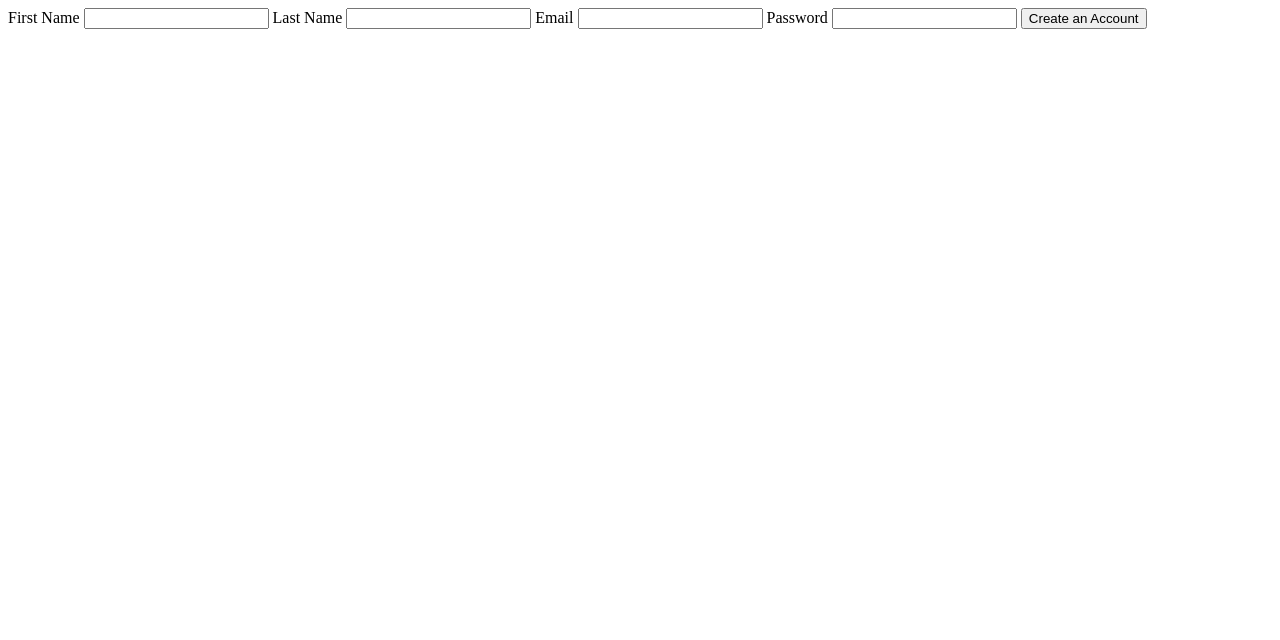
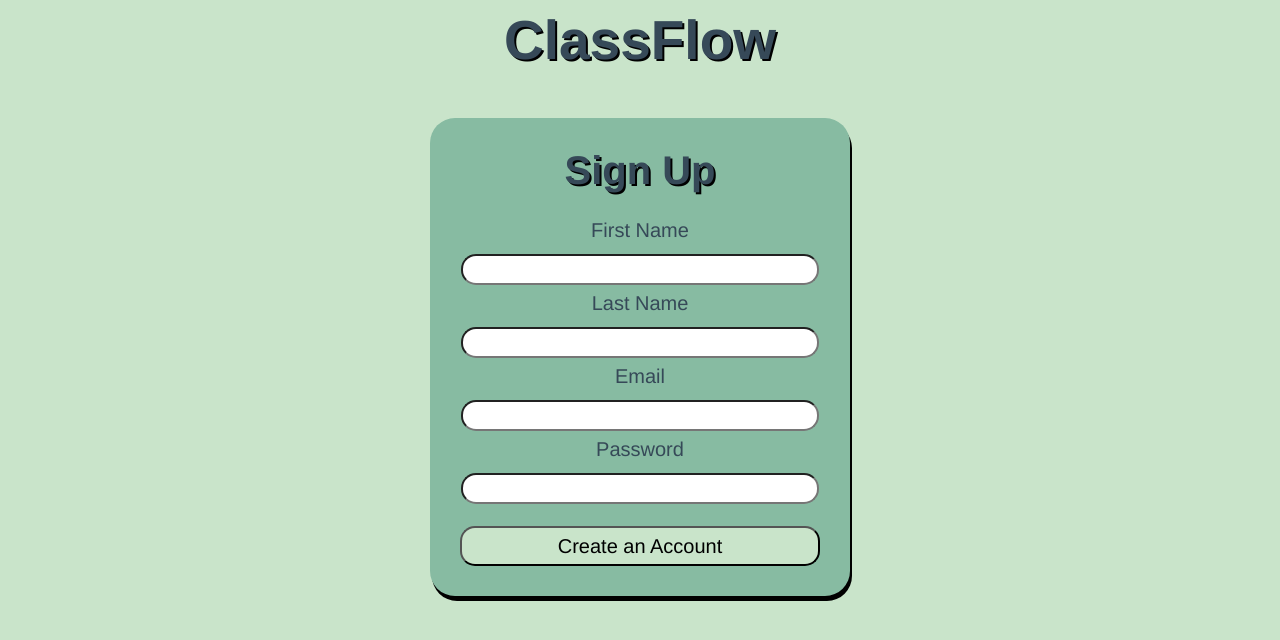
Before and after one commit to EstelleNgounou/ClassFlow, a plain HTML site: page public/pages/SignUp.html in a window 1280 px wide. Drawn offline with Linux system fonts and the light colour scheme.

Commit message:
Sign Up page
Updated html and css sign up page

```diff
--- a/public/css/style.css
+++ b/public/css/style.css
@@ -18,7 +18,7 @@
     box-shadow: 2px 5px #000;
 }
 
-h2{
+.login h2{
     color:#364958;
     font-size: 55px;
     font-family: 'Franklin Gothic Medium', 'Arial Narrow', Arial, sans-serif;
@@ -62,3 +62,67 @@ h2{
     gap:6px;
     font-size: 15px;
 }
+/*Sign Up Style */
+.SignUp{
+    background-color: #c9e4ca;
+    display: flex;
+    align-items: center;
+    flex-direction: column;
+}
+.form2{
+    display: flex;
+    flex-direction: column;
+    background-color:#87BBA2;
+    align-items: center;
+    justify-content: center;
+    padding: 30px;
+    margin-left: 400px;
+    margin-right: 400px;
+    border-radius: 25px;
+    box-shadow: 2px 5px #000;
+}
+
+.SignUp h2{
+    color:#364958;
+    font-size: 55px;
+    font-family: 'Franklin Gothic Medium', 'Arial Narrow', Arial, sans-serif;
+    margin-top:0;
+    text-shadow: 2px 2px #000;
+}
+.form2 h1{
+    color:#364958;
+    font-size: 40px;
+    font-family: 'Franklin Gothic Medium', 'Arial Narrow', Arial, sans-serif;
+    margin-top:0;
+    text-shadow: 2px 2px #000;
+}
+.form2 label{
+    color:#364958;
+    font-size: 20px;
+    font-family: 'Franklin Gothic Medium', 'Arial Narrow', Arial, sans-serif;
+    margin-bottom:5px;
+}
+.form2 input{
+    border-radius: 15px;
+    height: 25px;
+    margin-top: 7px;
+    margin-bottom: 7px;
+    width: 350px;
+}
+.form2 button{
+    width:360px;
+    height:40px;
+    border-radius: 15px;
+    margin-top:15px;
+    font-size: 20px;
+    font-family: 'Franklin Gothic Medium', 'Arial Narrow', Arial, sans-serif;
+    background-color:#c9e4ca;
+}
+
+.form2 p{
+    display: flex;
+    flex-direction: row;
+    font-family: 'Franklin Gothic Medium', 'Arial Narrow', Arial, sans-serif;
+    gap:6px;
+    font-size: 15px;
+}
--- a/public/pages/SignUp.html
+++ b/public/pages/SignUp.html
@@ -6,8 +6,10 @@
     <title>ClassFlow</title>
     <link rel="stylesheet" href="../css/style.css">
 </head>
-<body>
-    <form>
+<body class="SignUp">
+    <h2>ClassFlow</h2>
+    <form class="form2">
+        <h1>Sign Up</h1>
         <label for="firstName">First Name</label>
         <input type="text" name="first_name" id="first_name">
         <label for="lastName">Last Name</label>
```
